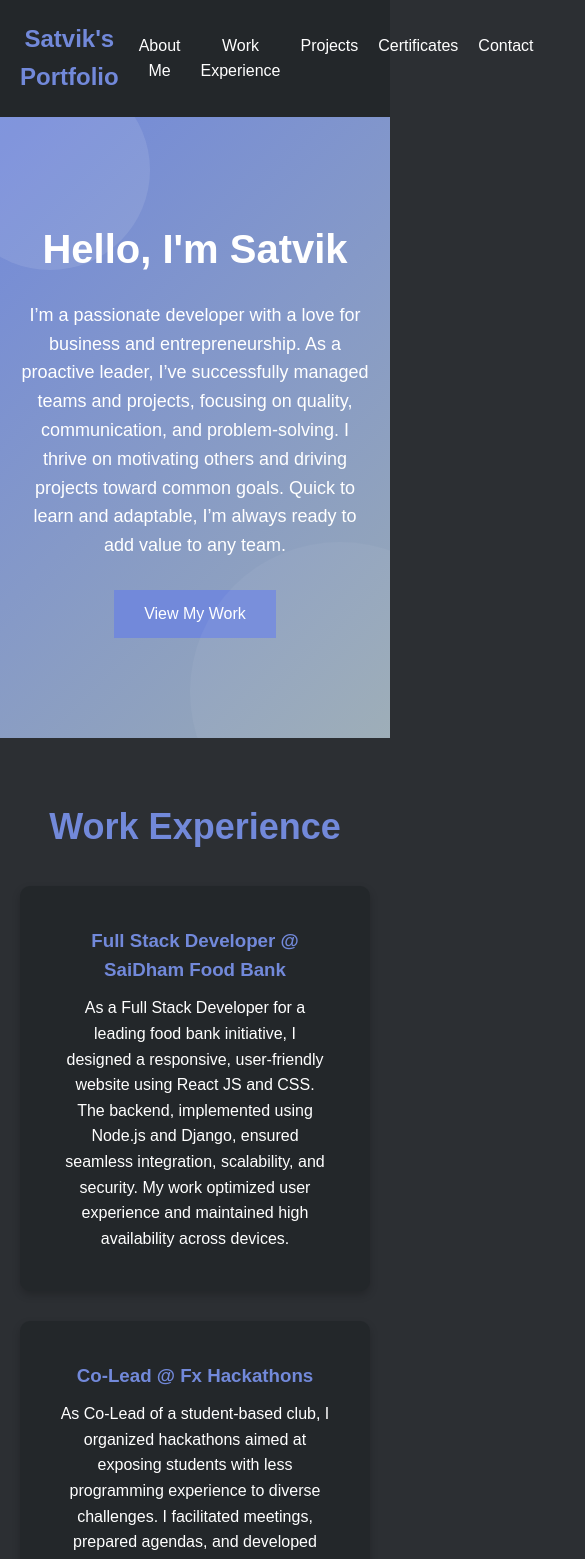
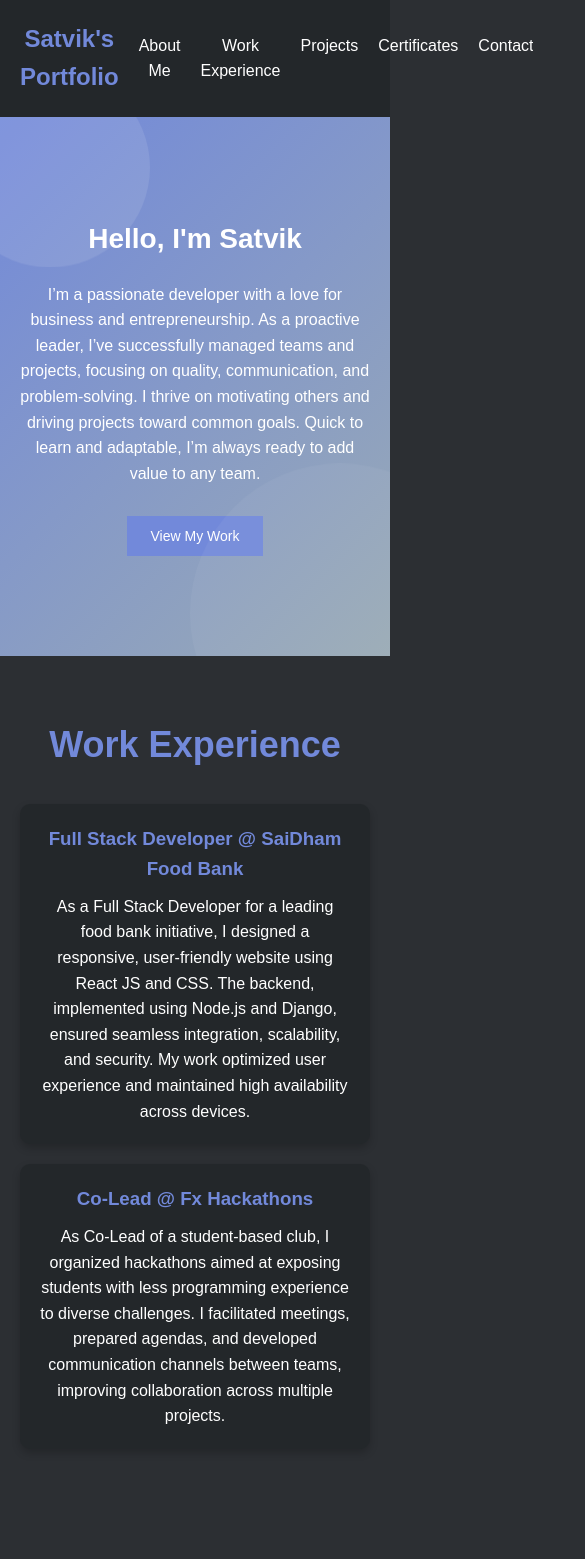
Before and after one commit to satvikgarimella/Mypotfolio, a React (Create React App) app: page / in a window 390 px wide. Shown: the top 1559 px of the page, 585 px wide, since content can reach past the window. Built offline with nearby package versions, Linux system fonts and the light colour scheme.

Commit message:
Update App.css

```diff
--- a/src/App.css
+++ b/src/App.css
@@ -22,6 +22,11 @@ body {
   line-height: 1.6;
   transition: all 0.3s ease;
   text-align: center;
+}
+
+img {
+  max-width: 100%;
+  height: auto;
 }
 
 /* Header styling */
@@ -129,7 +134,8 @@ body {
 .cert-card {
   background-color: var(--card-bg-color);
   padding: 40px;
-  width: 400px;
+  width: 100%; /* Set to 100% width on mobile */
+  max-width: 400px; /* Max width for larger screens */
   border-radius: 10px;
   box-shadow: 0 4px 8px rgba(0, 0, 0, 0.2);
   transition: transform 0.3s ease, box-shadow 0.3s ease;
@@ -270,17 +276,6 @@ body {
 .footer p {
   margin: 0;
 }
-/* Footer styling */
-.footer {
-  text-align: center;
-  padding: 20px;
-  background-color: var(--header-bg-color);
-  color: var(--subtext-color);
-}
-
-.footer p {
-  margin: 0;
-}
 
 @keyframes fadeIn {
   0% {
@@ -328,3 +323,55 @@ body {
     transform: translateY(0);
   }
 }
+
+/* Responsive Design - Media Queries for Mobile */
+@media (max-width: 768px) {
+  .WorkExperience-list,
+  .project-list,
+  .cert-list {
+    flex-direction: column; /* Stack items vertically on smaller screens */
+    gap: 20px;
+  }
+
+  .WorkExperience-card,
+  .project-card,
+  .cert-card {
+    width: 100%; /* Set full width for mobile */
+    max-width: none; /* Remove max-width restriction */
+    padding: 20px; /* Reduce padding for mobile */
+  }
+
+  .hero h2 {
+    font-size: 28px; /* Adjust font size for mobile */
+  }
+
+  .hero p {
+    font-size: 16px;
+  }
+
+  .cta {
+    font-size: 14px;
+    padding: 12px 24px;
+  }
+
+  .contact-section h2 {
+    font-size: 28px; /* Adjust heading size for mobile */
+  }
+
+  .contact-section p {
+    font-size: 16px; /* Adjust paragraph size for mobile */
+  }
+
+  .contact-form {
+    padding: 20px; /* Reduce padding for mobile */
+  }
+
+  .contact-form button {
+    font-size: 16px; /* Adjust button text size for mobile */
+    padding: 12px 24px;
+  }
+
+  .footer p {
+    font-size: 14px; /* Adjust footer text size for mobile */
+  }
+}
```
